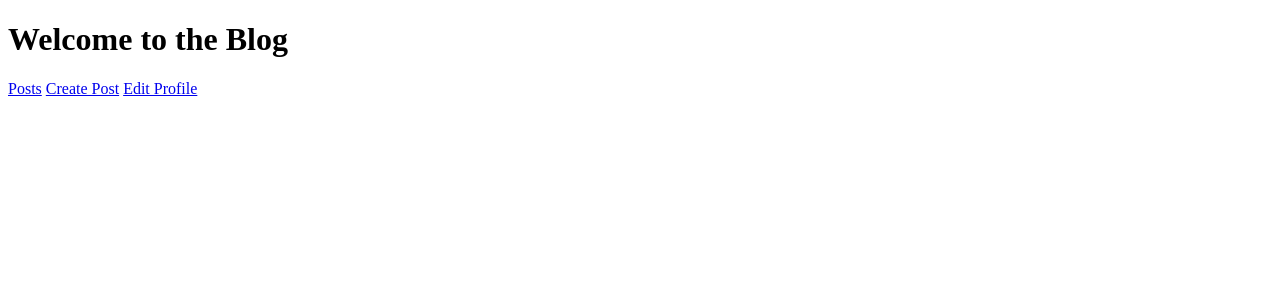
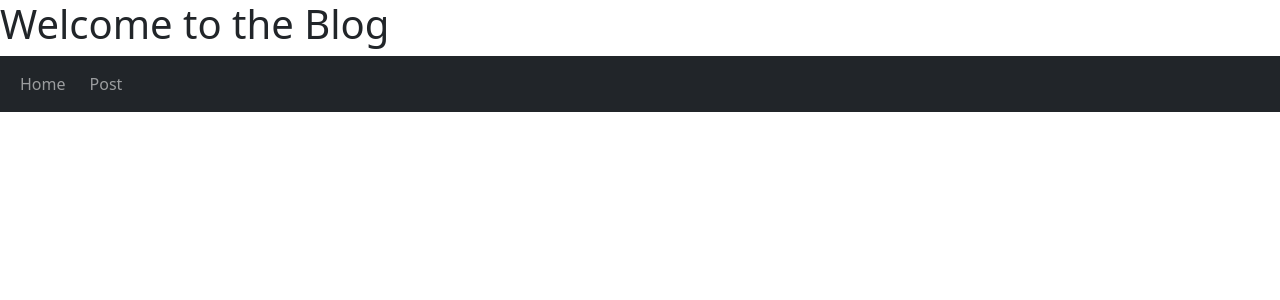
Before and after one commit to damachad/django_blog, a Django app: page /login/ in a window 1280 px wide. Shown: the top 300 px of the page. Run offline with Django 5.2, Linux system fonts and the light colour scheme.

Commit message:
Add boostrap

```diff
--- a/myapp/templates/index.html
+++ b/myapp/templates/index.html
@@ -5,17 +5,37 @@
 <head>
     <meta charset="UTF-8">
     <title>Django Blog SPA</title>
-    <script src="{% static 'js/main.js' %}" defer></script>
+    <!-- Bootstrap CSS -->
+    <link href="https://cdn.jsdelivr.net/npm/bootstrap@5.3.3/dist/css/bootstrap.min.css"
+            rel="stylesheet"
+            integrity="sha384-QWTKZyjpPEjISv5WaRU9OFeRpok6YctnYmDr5pNlyT2bRjXh0JMhjY6hW+ALEwIH"
+            crossorigin="anonymous">
+    <!-- Static CSS -->
+    <link href="{% static 'css/styles.css' %}" rel="stylesheet">
 </head>
 <body>
     <header>
         <h1>Welcome to the Blog</h1>
-        <nav>
-            <a href="#" id="view-posts">Posts</a>
-            <a href="#" id="create-post">Create Post</a>
-            <a href="#" id="edit-profile">Edit Profile</a>
+        <nav class="navbar navbar-expand-lg navbar-dark bg-dark">
+            <div class="container-fluid">
+                <div>
+                    <ul class="navbar-nav d-flex flex-row">
+                        <li class="nav-item me-2">
+                            <a class="nav-link" target="_self" href="#home" id="view-posts">Home</a>
+                        </li>
+                        <li class="nav-item">
+                            <a class="nav-link" target="_self" href="#create_post" id="create-post">Post</a>
+                        </li>
+                    </ul>
+                </div>
         </nav>
     </header>
     <main id="content"></main>
+    <!--  Linked CDN links to support bootstrap functionality -->
+    <script src="https://cdn.jsdelivr.net/npm/bootstrap@5.3.3/dist/js/bootstrap.bundle.min.js"
+        integrity="sha384-YvpcrYf0tY3lHB60NNkmXc5s9fDVZLESaAA55NDzOxhy9GkcIdslK1eN7N6jIeHz"
+        crossorigin="anonymous">
+    </script>
+    <script src="{% static 'js/main.js' %}" defer></script>
 </body>
 </html>
--- a/myapp/urls.py
+++ b/myapp/urls.py
@@ -1,4 +1,5 @@
 from django.urls import path, include, re_path
+from rest_framework.authtoken.views import obtain_auth_token
 from rest_framework.routers import DefaultRouter
 from .views import CustomUserViewSet, BlogPostViewSet, CommentViewSet, spa_index
 
@@ -9,5 +10,6 @@ router.register(r'comments', CommentViewSet)
 
 urlpatterns = [
     path('api/', include(router.urls)),
+	path('api-token-auth/', obtain_auth_token),
 	re_path(r'^.*$', spa_index, name='spa_index'),
 ]
```
Also changed, not shown: myapp/static/css/styles.css (renamed from myapp/static/myapp/styles.css).
